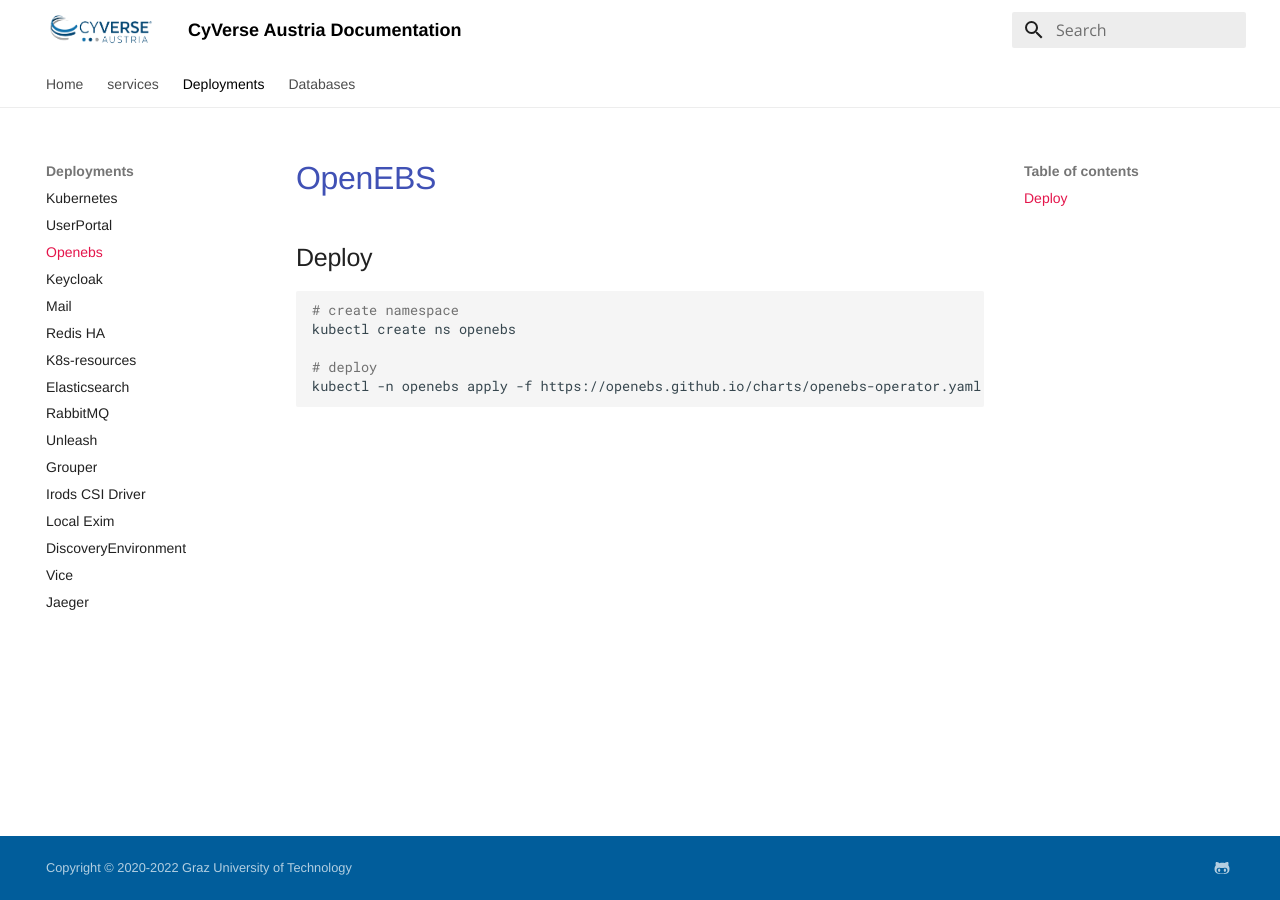
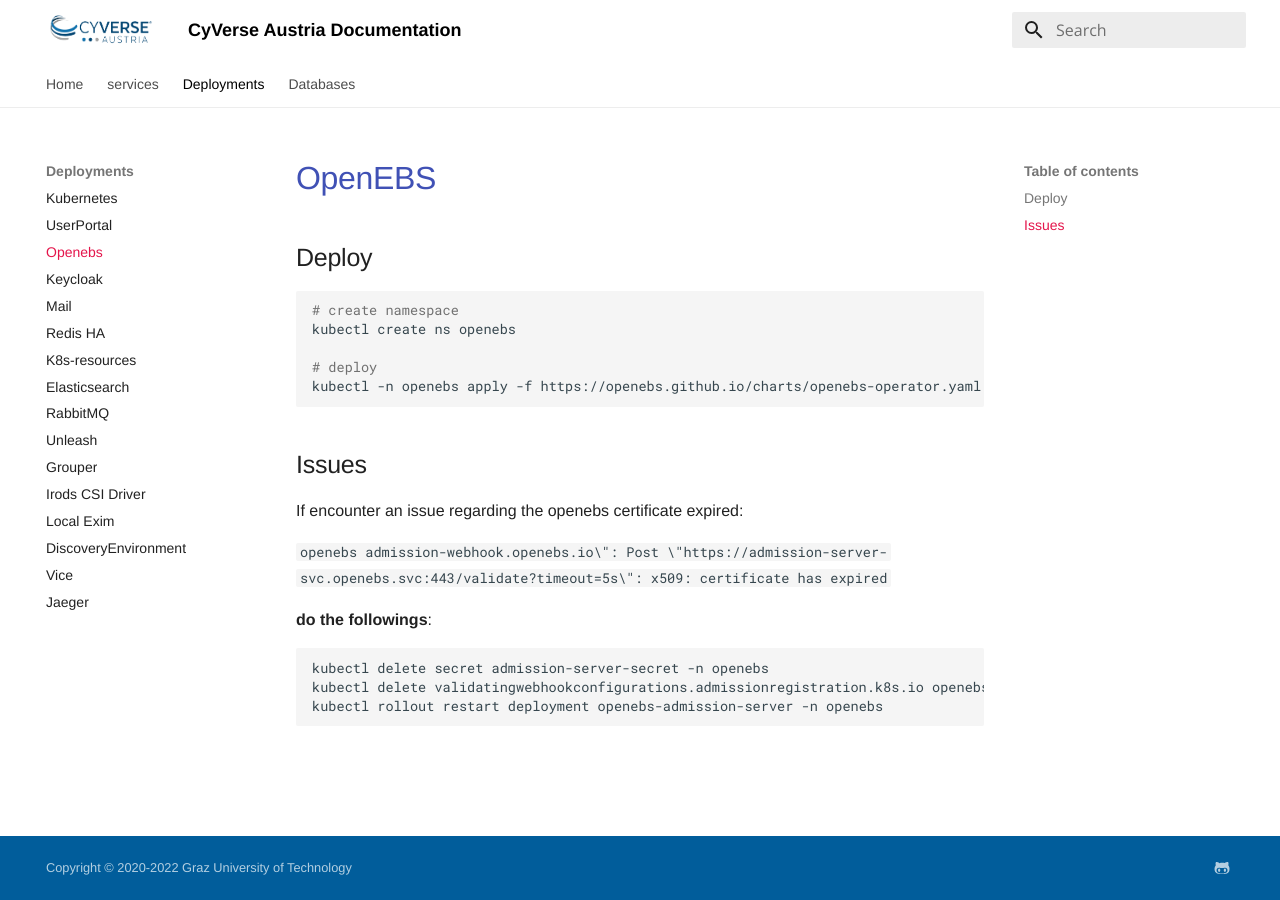
Before and after one commit to cyverse-austria/docs, an MkDocs documentation site: the page built from docs/deployments/openebs.md, in a window 1280 px wide. Built offline with MkDocs 1.6.1 and Material for MkDocs 9.7.7, drawn with Linux system fonts in a browser that asks for light colours.

Commit message:
openebs: adds issue

````diff
--- a/docs/deployments/openebs.md
+++ b/docs/deployments/openebs.md
@@ -9,3 +9,18 @@
 # deploy
 kubectl -n openebs apply -f https://openebs.github.io/charts/openebs-operator.yaml
 ```
+
+
+## Issues
+
+If encounter an issue regarding the openebs certificate expired:
+
+`openebs admission-webhook.openebs.io\": Post \"https://admission-server-svc.openebs.svc:443/validate?timeout=5s\": x509: certificate has expired`
+
+**do the followings**:
+
+```bash
+kubectl delete secret admission-server-secret -n openebs
+kubectl delete validatingwebhookconfigurations.admissionregistration.k8s.io openebs-validation-webhook-cfg
+kubectl rollout restart deployment openebs-admission-server -n openebs
+```
````
